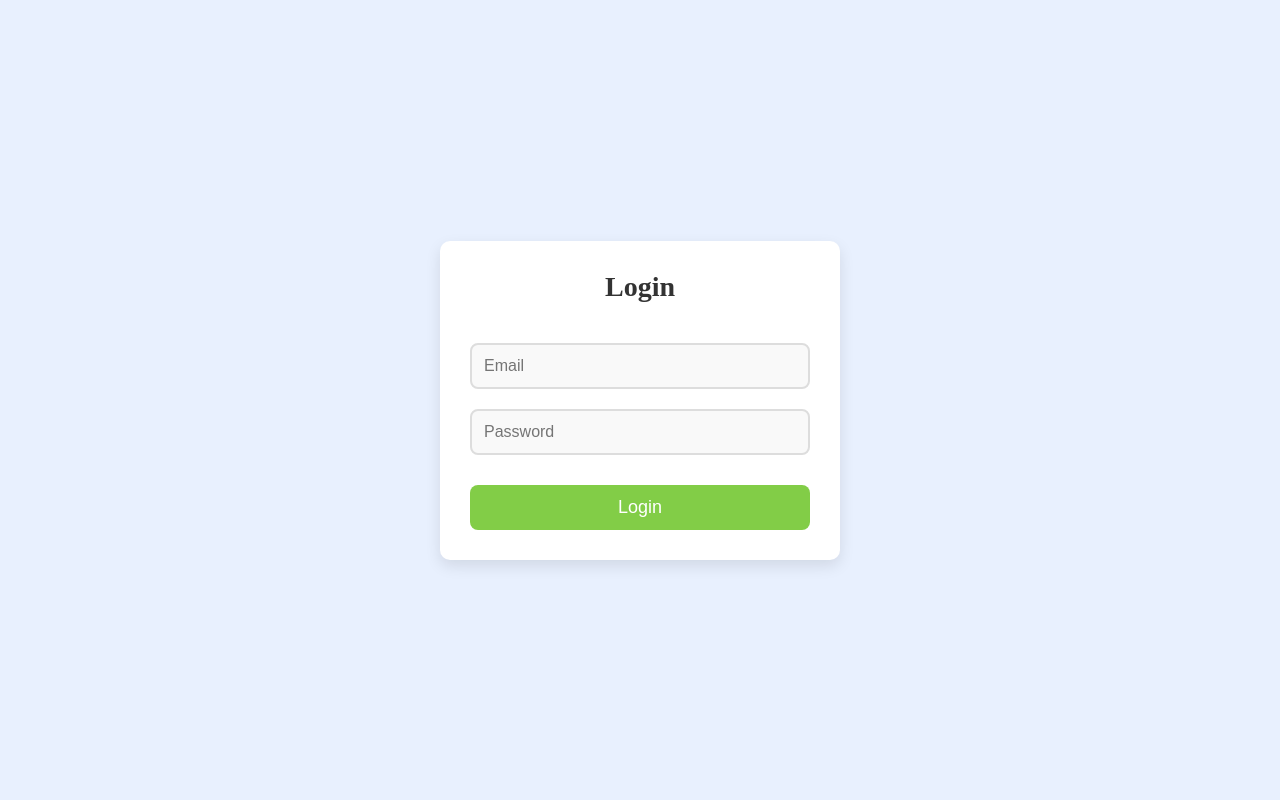
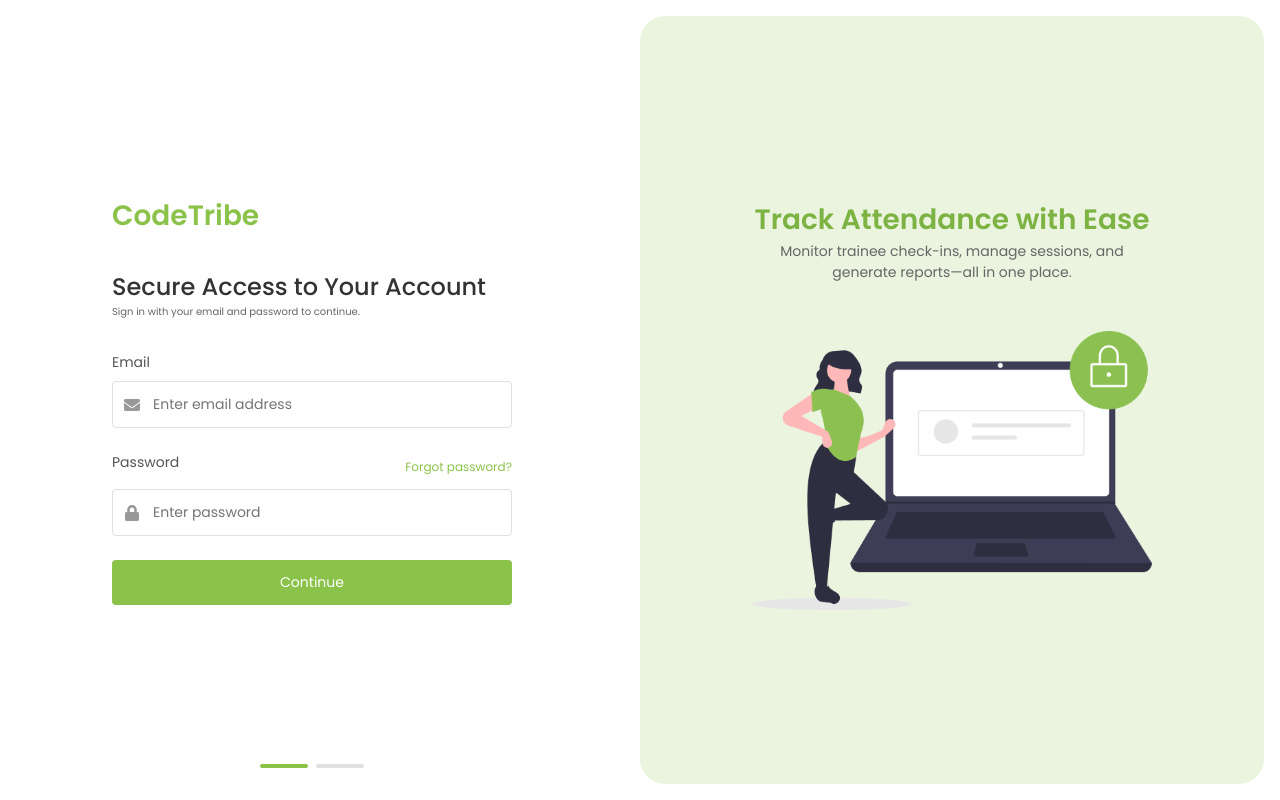
Before and after one commit to Soweto-CodeTribe/TimeManagementSystemAdmin, a React (Vite) app: page /login in a window 1280 px wide. Built offline with nearby package versions, Linux system fonts and the light colour scheme.

Commit message:
feat. i updated to changes

```diff
--- a/src/App.css
+++ b/src/App.css
@@ -8,12 +8,14 @@ html, body, #root {
   height: 100%;
   width: 100%;
   overflow: hidden; /* Prevents unwanted scrolling */
+  font-family: Poppins;
 }
 
 .app-container {
   display: flex;
   height: 100vh;
   width: 100%;
+  font-family: Poppins;
 }
 /* Main Content */
 .main-content {
--- a/src/Components/Login.jsx
+++ b/src/Components/Login.jsx
@@ -1,76 +1,129 @@
+"use client";
+
 import { useState } from "react";
 import { useNavigate } from "react-router-dom";
-import "../Components/styling/Login.css"; // Make sure to style your loader in the CSS file
+import { FaEnvelope, FaLock } from "react-icons/fa";
+import "../Components/styling/Login.css";
 
 const Login = ({ setIsAuthenticated }) => {
   const [email, setEmail] = useState("");
   const [password, setPassword] = useState("");
-  const [isLoading, setIsLoading] = useState(false); // New state for loader
+  const [isLoading, setIsLoading] = useState(false);
   const navigate = useNavigate();
 
   const handleLogin = async (e) => {
     e.preventDefault();
 
-    // Basic validation
     if (!email || !password) {
       alert("Please enter both email and password.");
       return;
     }
 
-    // Set loading state to true
     setIsLoading(true);
 
     try {
-      const response = await fetch("https://timemanagementsystemserver.onrender.com/api/auth/login", {
+      const response = await fetch(
+        "https://timemanagementsystemserver.onrender.com/api/auth/login",
+        {
           method: "POST",
           headers: {
             "Content-Type": "application/json",
           },
-        body: JSON.stringify({ email, password }), // Send credentials in the request body
-      });
+          body: JSON.stringify({ email, password }),
+        }
+      );
 
       const data = await response.json();
-
-      // Set loading state to false
       setIsLoading(false);
 
       if (response.ok) {
-        // Assuming the response contains a JWT or user data for authentication
         setIsAuthenticated(true);
-        navigate("/"); // Redirect to Dashboard after successful login
+        navigate("/");
       } else {
-        alert(data.message || "Invalid credentials!"); // Show message from the server
+        alert(data.message || "Invalid credentials!");
       }
     } catch (error) {
       console.error("Error during login:", error);
-      setIsLoading(false); // Stop loading on error
+      setIsLoading(false);
       alert("An error occurred while logging in. Please try again later.");
     }
   };
 
   return (
     <div className="login-container">
-      <form className="login-form" onSubmit={handleLogin}>
-        <h2>Login</h2>
+      {/* Left Section - Login Form */}
+      <div className="login-left">
+        <div className="login-content">
+          <h1 className="brand">CodeTribe</h1>
+
+          <div className="login-header">
+            <h2>Secure Access to Your Account</h2>
+            <p>Sign in with your email and password to continue.</p>
+          </div>
+
+          <form onSubmit={handleLogin} className="login-form">
+            <div className="form-group">
+              <label htmlFor="email">Email</label>
+              <div className="input-wrapper">
+                <FaEnvelope className="input-icon" />
                 <input
+                  id="email"
                   type="email"
-          placeholder="Email"
                   value={email}
                   onChange={(e) => setEmail(e.target.value)}
+                  placeholder="Enter email address"
                   required
                 />
+              </div>
+            </div>
+
+            <div className="form-group">
+              <div className="password-header">
+                <label htmlFor="password">Password</label>
+                <a href="#" className="forgot-link">
+                  Forgot password?
+                </a>
+              </div>
+              <div className="input-wrapper">
+                <FaLock className="input-icon" />
                 <input
+                  id="password"
                   type="password"
-          placeholder="Password"
                   value={password}
                   onChange={(e) => setPassword(e.target.value)}
+                  placeholder="Enter password"
                   required
                 />
-        <button type="submit" disabled={isLoading}>Login</button>
+              </div>
+            </div>
+
+            <button type="submit" className="continue-btn" disabled={isLoading}>
+              {isLoading ? "Please wait..." : "Continue"}
+            </button>
+
+            <div className="progress-dots">
+              <span className="dot active"></span>
+              <span className="dot"></span>
+            </div>
           </form>
+        </div>
+      </div>
 
-      {/* Show the loader when isLoading is true */}
-      {isLoading && <div className="loader"></div>}
+      {/* Right Section - Illustration */}
+      <div className="login-right">
+        <div className="right-content">
+          <h2>Track Attendance with Ease</h2>
+          <p>Monitor trainee check-ins, manage sessions, and generate reports—all in one place.</p>
+
+          <div className="illustration-wrapper">
+            <img
+              src="../src/assets/loginImg.png"
+              alt="Attendance tracking illustration"
+              className="illustration"
+            />
+          </div>
+        </div>
+      </div>
     </div>
   );
 };
--- a/src/Components/styling/Login.css
+++ b/src/Components/styling/Login.css
@@ -1,87 +1,258 @@
-/* General container styling */
+@import url('https://fonts.googleapis.com/css2?family=Poppins:wght@300;400;500;600&display=swap');
+
+* {
+  font-family: 'Poppins', sans-serif;
+}
+
+
+
 .login-container {
   display: flex;
-    justify-content: center;
-    align-items: center;
-    height: 100vh;
-    background: #e8f0fe; /* Light blue background for a calm effect */
+  min-height: 100vh;
+  background-color: #fff;
+  font-family: Poppins;
 }
 
-  /* Form styling */
-  .login-form {
-    background: #ffffff; /* White background for the form */
-    padding: 30px;
-    border-radius: 10px; /* Slightly rounded corners for a modern feel */
-    box-shadow: 0px 6px 15px rgba(0, 0, 0, 0.1); /* Soft shadow for depth */
+/* Left Section */
+.login-left {
+  flex: 1;
+  padding: 2rem 4rem;
+  display: flex;
+  align-items: center;
+  justify-content: center;
+  position: relative; /* Add this */
+  font-family: Poppins;
+}
+
+.login-content {
   width: 100%;
-    max-width: 400px; /* Limit form width for better presentation */
+  max-width: 400px;
+}
+
+.brand {
+  color: #8bc34a;
+  font-size: 1.75rem;
+  font-weight: 600;
+  margin-bottom: 2rem;
+}
+
+.login-header {
+  margin-bottom: 2rem;
+}
+
+.login-header h2 {
+  font-size: 1.5rem;
+  font-weight: 500;
+  color: #333;
+  font-family: Poppins;
+
+}
+
+.login-header p {
+  color: #666;
+  font-size: 10px;
+}
+
+.form-group {
+  margin-bottom: 1.5rem;
+}
+
+.form-group label {
+  display: block;
+  margin-bottom: 0.5rem;
+  color: #555;
+  font-size: 0.875rem;
+}
+
+.password-header {
+  display: flex;
+  justify-content: space-between;
+  align-items: center;
+  margin-bottom: 0.5rem;
+}
+
+.forgot-link {
+  color: #8bc34a;
+  font-size: 0.75rem;
+  text-decoration: none;
+}
+
+.forgot-link:hover {
+  text-decoration: underline;
+}
+
+.input-wrapper {
+  position: relative;
+}
+
+.input-wrapper input {
+  width: 100%;
+  padding: 0.75rem 1rem 0.75rem 2.5rem;
+  border: 1px solid #e0e0e0;
+  border-radius: 4px;
+  font-size: 0.875rem;
+  transition: border-color 0.2s;
+}
+
+.input-wrapper input:focus {
+  outline: none;
+  border-color: #8bc34a;
+}
+
+.input-icon {
+  position: absolute;
+  left: 0.75rem;
+  top: 50%;
+  transform: translateY(-50%);
+  color: #999;
+  font-size: 1rem;
+}
+
+.continue-btn {
+  width: 100%;
+  padding: 0.75rem;
+  background-color: #8bc34a;
+  color: white;
+  border: none;
+  border-radius: 4px;
+  font-size: 0.875rem;
+  cursor: pointer;
+  transition: background-color 0.2s;
+}
+
+.continue-btn:hover {
+  background-color: #7cb342;
+}
+
+.continue-btn:disabled {
+  background-color: #c5e1a5;
+  cursor: not-allowed;
+}
+
+.social-login {
+  margin-top: 2rem;
   text-align: center;
 }
 
-  /* Heading styling */
-  .login-form h2 {
-    font-size: 28px;
-    font-weight: bold;
-    color: #333; /* Darker text for readability */
-    margin-bottom: 30px;
+.social-buttons {
+  display: flex;
+  justify-content: center;
+  gap: 1rem;
+  margin-bottom: 2rem;
 }
 
-  /* Input fields */
-  .login-form input {
-    width: 100%;
-    padding: 12px;
-    margin: 10px 0;
-    border: 2px solid #ddd; /* Subtle border color */
-    border-radius: 8px; /* Rounded corners */
-    font-size: 16px;
-    color: #333;
-    background: #f9f9f9; /* Light gray background */
-    transition: all 0.3s ease;
+.social-btn {
+  width: 2.5rem;
+  height: 2.5rem;
+  border: none;
+  border-radius: 50%;
+  background-color: #f5f5f5;
+  color: #666;
+  font-weight: 600;
+  cursor: pointer;
+  transition: background-color 0.2s;
 }
 
-  /* Input focus styling */
-  .login-form input:focus {
-    border-color: #4c8bf5; /* Blue border on focus */
-    background: #ffffff; /* White background on focus */
-    outline: none; /* Remove default outline */
+.social-btn:hover {
+  background-color: #e0e0e0;
 }
 
-  /* Submit button styling */
-  .login-form button {
-    width: 100%;
-    padding: 12px;
-    background: #82cd47; /* Bright blue for action */
-    color: white;
-    border: none;
-    border-radius: 8px;
-    font-size: 18px;
-    cursor: pointer;
-    margin-top: 20px;
-    transition: all 0.3s ease;
+.progress-dots {
+  position: absolute;
+  bottom: 2rem;
+  left: 0;
+  right: 0;
+  display: flex;
+  justify-content: center;
+  gap: 0.5rem;
+  padding: 0 2rem;
 }
 
-  /* Button hover effect */
-  .login-form button:hover {
-    background: #76e3f1; /* Darker blue on hover */
-    transform: translateY(-2px); /* Slight lift on hover */
+.dot {
+  width: 3rem;
+  height: 0.25rem;
+  background-color: #e0e0e0;
+  border-radius: 1rem;
 }
 
-  /* Loader style */
-  .loader {
-    position: fixed;
-    align-items: center;
-    justify-self: center;
-    transform: translate(-50%, -50%);
-    border: 10px solid #f3f3f3; /* Light gray background */
-    border-top: 6px solid #82cd47; /* Blue spinner color */
-    border-radius: 50%; /* Circular shape */
-    width: 60px;
-    height: 60px;
-    animation: spin 1s linear infinite; /* Rotating animation */
+.dot.active {
+  background-color: #8bc34a;
 }
 
-  /* Keyframes for the spinning animation */
-  @keyframes spin {
-    0% { transform: rotate(0deg); }
-    100% { transform: rotate(360deg); }
+/* Right Section */
+.login-right {
+  flex: 1;
+  background-color: rgba(140, 193, 81, 0.18);
+  padding: 4rem;
+  display: flex;
+  align-items: center;
+  justify-content: center;
+  text-align: center;
+  margin: 1rem;
+  border-radius: 25px;
 }
+
+.right-content {
+  max-width: 400px;
+}
+
+.right-content h2 {
+  color: #7cb342;
+  font-size: 1.75rem;
+  font-weight: 600;
+  margin-top: 1rem;
+}
+
+.right-content p {
+  color: #666;
+  margin-bottom: 3rem;
+  line-height: 1.5;
+  font-size: 0.875rem;
+}
+
+.illustration-wrapper {
+  position: relative;
+  display: inline-block;
+}
+
+.illustration {
+  max-width: 100%;
+  height: auto;
+}
+
+.security-icon {
+  position: absolute;
+  right: -1rem;
+  top: 50%;
+  width: 3rem;
+  height: 3rem;
+  background-color: #8bc34a;
+  border-radius: 50%;
+  display: flex;
+  align-items: center;
+  justify-content: center;
+  color: white;
+  font-size: 1.25rem;
+}
+
+/* Responsive Design */
+@media (max-width: 1024px) {
+  .login-left {
+    padding: 2rem;
+  }
+
+  .login-right {
+    padding: 2rem;
+    margin: 0.5rem;
+  }
+}
+
+@media (max-width: 768px) {
+  .login-container {
+    flex-direction: column;
+  }
+
+  .login-right {
+    display: none;
+  }
+}
```
Also changed, not shown: src/assets/loginImg.png (added). Lines whose indentation alone changed are shown as unchanged.
